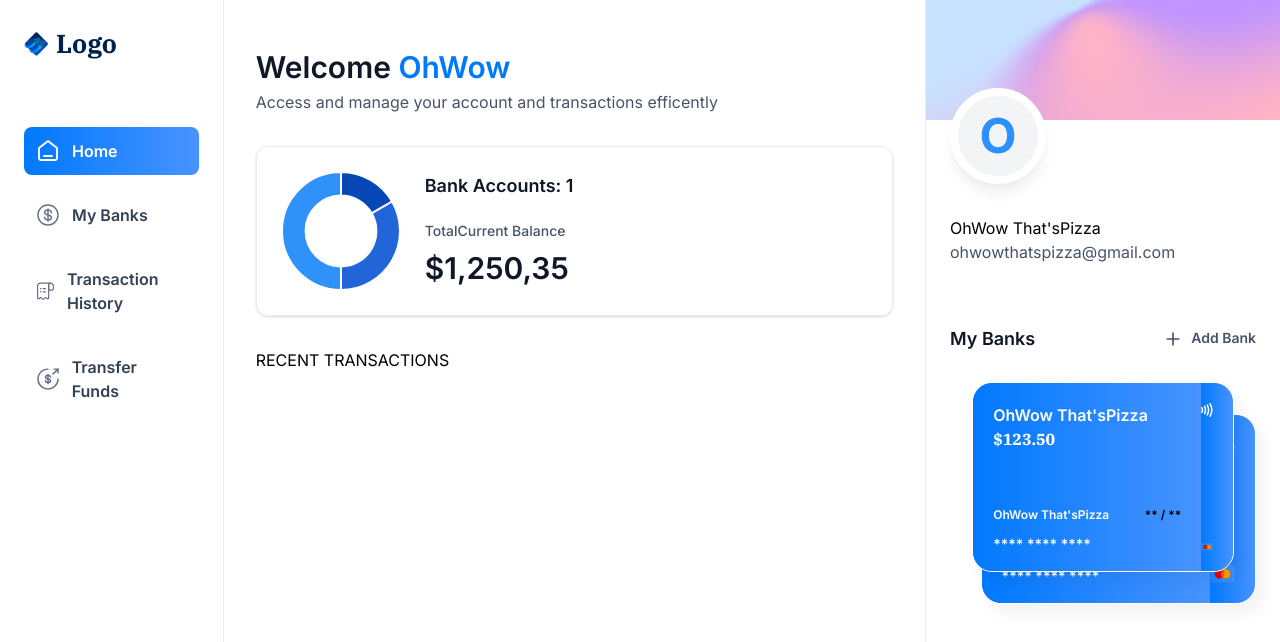
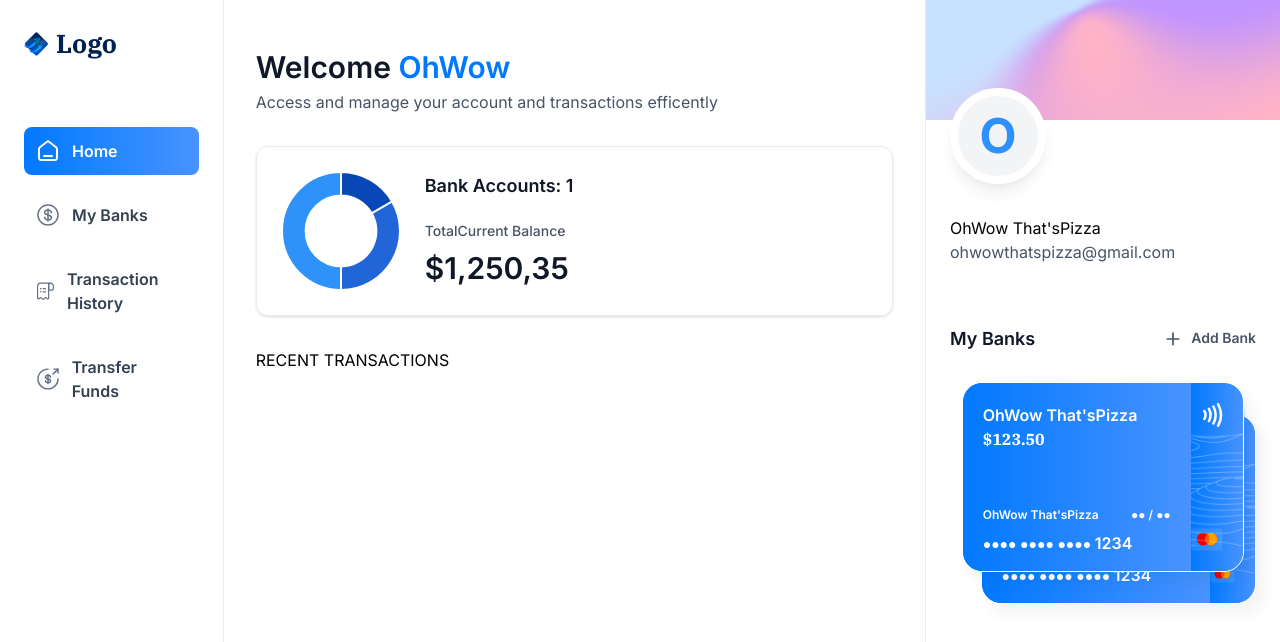
Before and after one commit to Laindrion/networkIsServing, a Next.js app: page / in a window 1280 px wide. Shown: the top 642 px of the page. Built offline with nearby package versions, Linux system fonts and the light colour scheme.

Commit message:
implement the complete layout

```diff
--- /dev/null
+++ b/app/(root)/my-banks/page.tsx
@@ -0,0 +1,9 @@
+import React from 'react'
+
+const MyBanks = () => {
+   return (
+      <div>MyBanks</div>
+   )
+}
+
+export default MyBanks
--- /dev/null
+++ b/app/(root)/payment-transfer/page.tsx
@@ -0,0 +1,9 @@
+import React from 'react'
+
+const Transfer = () => {
+   return (
+      <div>Transfer</div>
+   )
+}
+
+export default Transfer
--- /dev/null
+++ b/app/(root)/transaction-history/page.tsx
@@ -0,0 +1,9 @@
+import React from 'react'
+
+const TransactionHistory = () => {
+   return (
+      <div>TransactionHistory</div>
+   )
+}
+
+export default TransactionHistory
--- a/components/ui/BankCard.tsx
+++ b/components/ui/BankCard.tsx
@@ -24,12 +24,12 @@
                         {userName}
                      </h1>
 
-                     <h2 className="text-12 font-semibold">
-                        ** / **
+                     <h2 className="text-12 font-semibold text-white">
+                        ●● / ●●
                      </h2>
                   </div>
                   <p className="text-14 font-semibold tracking-[1.1px ] text-white">
-                     **** **** **** <span className="text-16"> {account.mask} </span>
+                     ●●●● ●●●● ●●●● <span className="text-16"> 1234 </span>
                   </p>
                </article>
             </div>
@@ -46,9 +46,19 @@
                   width={45}
                   height={32}
                   alt="mastercard"
+                  className="ml-5"
                />
             </div>
+            <Image src="/icons/lines.png"
+               width={316}
+               height={190}
+               alt="lines"
+               className="absolute top-0 left-0"
+            />
          </Link>
+
+         {/* COPY */}
+
       </div>
    )
 }
```
